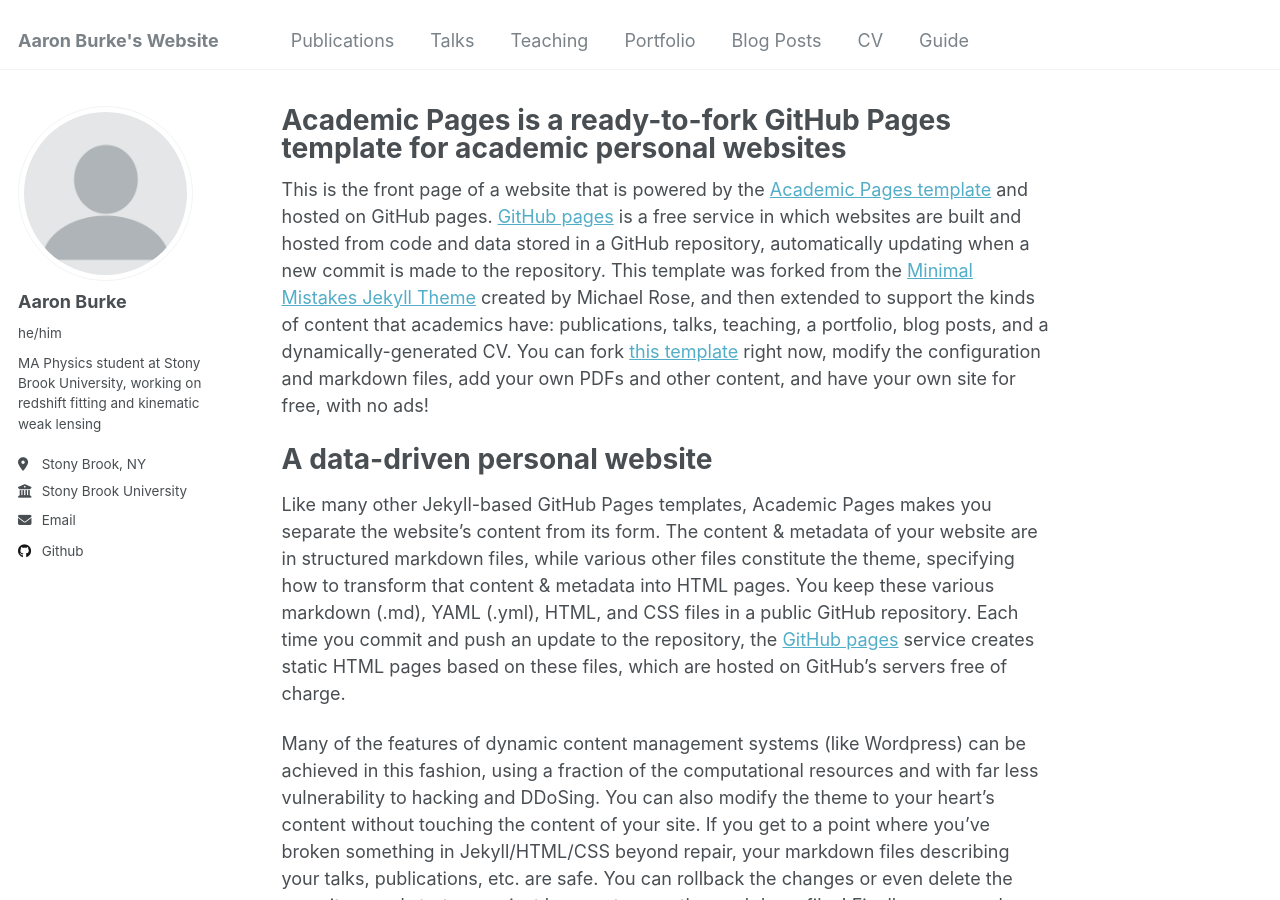
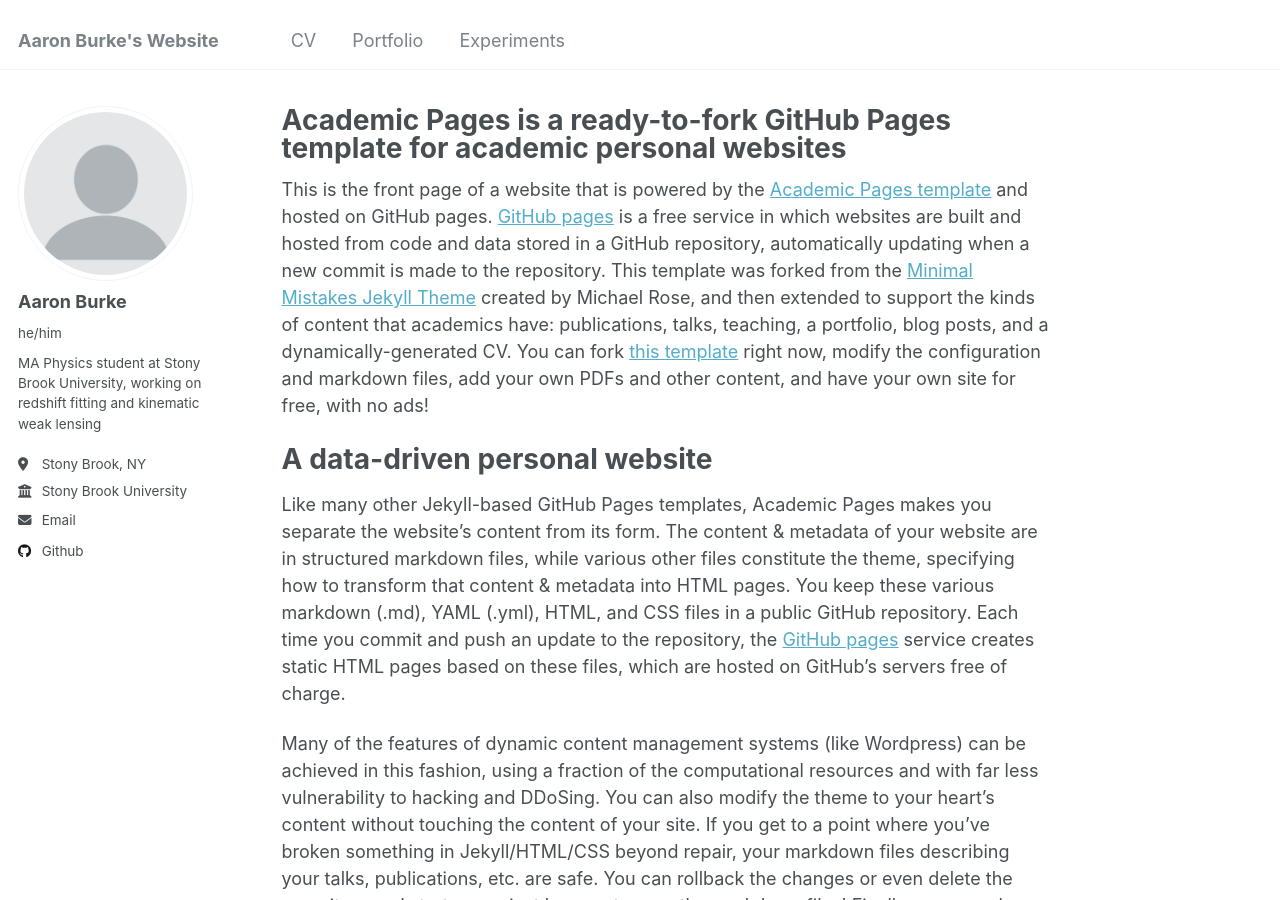
Before and after one commit to astroburke/astroburke.github.io, a Jekyll site: the page built from _pages/about.md, in a window 1280 px wide and 900 px high. Built offline with Jekyll 4.4.1, drawn with Linux system fonts in a browser that asks for light colours.

Commit message:
Add CV Draft

```diff
--- a/_data/navigation.yml
+++ b/_data/navigation.yml
@@ -5,23 +5,11 @@
 # prevent it from being included in the site.
 
 main:
-  - title: "Publications"
-    url: /publications/
-
-  - title: "Talks"
-    url: /talks/
-
-  - title: "Teaching"
-    url: /teaching/
+  - title: "CV"
+    url: /files/cv.pdf
 
   - title: "Portfolio"
     url: /portfolio/
 
-  - title: "Blog Posts"
-    url: /year-archive/
-
-  - title: "CV"
-    url: /cv/
-
-  - title: "Guide"
-    url: /markdown/
+  - title: "Experiments"
+    url: /experiments/
```
Also changed, not shown: 1 other file.
